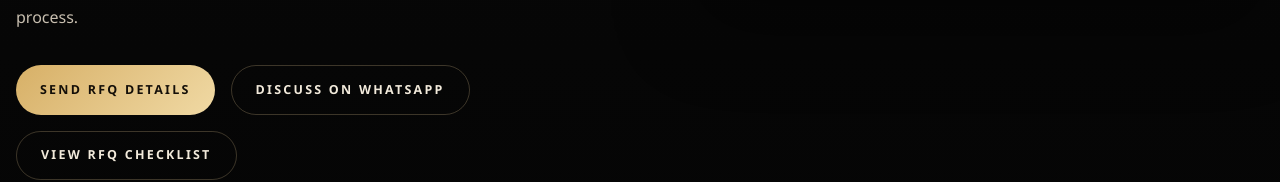
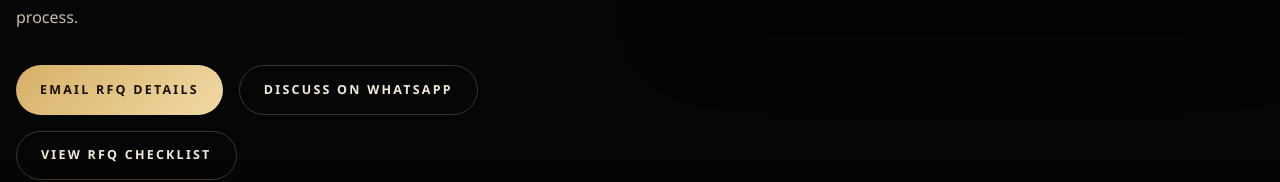
Before and after one commit to nicolsonhuang-byte/hsxdiecasting, a Next.js app: page /b2b-oem-project-review in a window 1280 px wide. Shown: the part 612-794 px from the top of the page. Built offline with nearby package versions, Linux system fonts and the light colour scheme.

Commit message:
Fix project review RFQ path and equipment facts

```diff
--- a/src/app/b2b-oem-project-review/page.tsx
+++ b/src/app/b2b-oem-project-review/page.tsx
@@ -23,6 +23,8 @@ export const metadata: Metadata = {
 
 const contactDetails = {
   email: "nicolson@hsxdiecasting.com",
+  emailHref:
+    "mailto:nicolson@hsxdiecasting.com?subject=OEM%20Aluminum%20Die%20Casting%20Project%20Review&body=Hello%20HSX%20DIECASTING%2C%0A%0AI%20would%20like%20to%20request%20an%20OEM%20aluminum%20die%20casting%20project%20review.%0A%0AProduct%20application%3A%0ATarget%20material%3A%0AEstimated%20quantity%3A%0ATolerance%20requirements%3A%0ASurface%20finishing%3A%0APacking%20requirements%3A%0A%0AI%20will%20attach%20drawings%2C%203D%20files%2C%20or%20sample%20photos%20where%20available.%0A%0ARegards%2C",
   phone: "+86 176 6615 5283",
   whatsappHref:
     "https://wa.me/8617666155283?text=Hello%20HSX%20Diecasting%2C%20I%20would%20like%20to%20send%20B2B%20OEM%20project%20details%20for%20evaluation.",
@@ -56,7 +58,8 @@ const aluminumProjectTypes = [
 ];
 
 const aluminumCapabilities = [
-  "200T / 300T aluminum die casting machines",
+  "280T and 320T aluminum die casting machines",
+  "200T / 300T Product Capability Range for suitable small-to-medium aluminum die casting parts",
   "Trimming and deburring after die casting",
   "In-house bench drilling and multi-spindle drilling",
   "In-house desktop tapping and multi-spindle tapping",
@@ -249,7 +252,7 @@ const internalLinks = [
     href: "/blog/rfq-checklist-custom-oem-aluminum-die-casting-parts",
   },
   {
-    label: "Send RFQ Details",
+    label: "Contact HSX",
     href: "/contact",
   },
   {
@@ -317,9 +320,9 @@ export default function B2bOemProjectReviewPage() {
             </p>
 
             <div className="mt-8 flex flex-col gap-4 sm:flex-row sm:flex-wrap">
-              <Link href="/contact" className="gold-button text-center">
-                Send RFQ Details
-              </Link>
+              <a href={contactDetails.emailHref} className="gold-button text-center">
+                Email RFQ Details
+              </a>
               <a
                 href={contactDetails.whatsappHref}
                 className="outline-button text-center"
@@ -501,9 +504,9 @@ export default function B2bOemProjectReviewPage() {
                 ))}
               </div>
               <div className="mt-6 flex flex-col gap-4 sm:flex-row sm:flex-wrap">
-                <Link href="/contact" className="gold-button text-center">
-                  Send RFQ Details
-                </Link>
+                <a href={contactDetails.emailHref} className="gold-button text-center">
+                  Email RFQ Details
+                </a>
                 <Link
                   href="/products/oem-aluminum-die-casting-parts"
                   className="outline-button text-center"
@@ -757,11 +760,13 @@ export default function B2bOemProjectReviewPage() {
               category.
             </p>
             <p className="mt-5 text-base leading-8 text-[#c9c1b2]">
-              For aluminum die casting projects, HSX supports 200T / 300T
-              aluminum die casting machines, multi-axis drilling, multi-axis
-              tapping, polishing / grinding, powder coating, paint spraying,
-              QC, and packing. CNC machining and anodizing can be coordinated
-              with partner resources when required by the project.
+              For aluminum die casting projects, HSX operates 280T and 320T
+              aluminum die casting machines. The practical product scope includes
+              suitable small-to-medium parts within the 200T / 300T Product
+              Capability Range, together with multi-axis drilling, multi-axis
+              tapping, polishing / grinding, powder coating, spray painting, QC,
+              and packing. CNC machining and anodizing can be coordinated through
+              partner-supported resources when required by the project.
             </p>
             <p className="mt-5 text-base leading-8 text-[#c9c1b2]">
               HSX reviews each project against the product application,
@@ -806,18 +811,17 @@ export default function B2bOemProjectReviewPage() {
                   Email or WhatsApp for Project Review
                 </h2>
                 <p className="mt-5 max-w-2xl text-base leading-8 text-[#2d2417] sm:text-lg">
-                  Buyers can send RFQ details by contact form, email, or
-                  WhatsApp. Keep the message focused on project review,
-                  drawings, application, quantity, machining, finishing, and
-                  packing needs.
+                  Buyers can send RFQ details directly by email or WhatsApp. Keep
+                  the message focused on project review, drawings, application,
+                  quantity, machining, finishing, and packing needs.
                 </p>
                 <div className="mt-8 flex flex-col gap-4 sm:flex-row sm:flex-wrap">
-                  <Link
-                    href="/contact"
+                  <a
+                    href={contactDetails.emailHref}
                     className="rounded-full bg-[#120f08] px-6 py-3 text-center text-sm font-semibold uppercase tracking-[0.18em] text-[#f8f2e6] transition-transform duration-200 hover:-translate-y-0.5"
                   >
-                    Send RFQ Details
-                  </Link>
+                    Email RFQ Details
+                  </a>
                   <a
                     href={contactDetails.whatsappHref}
                     className="rounded-full border border-[#2b2216]/20 px-6 py-3 text-center text-sm font-semibold uppercase tracking-[0.18em] text-[#22190d] transition-colors hover:bg-[#120f08] hover:text-[#f8f2e6]"
@@ -851,11 +855,11 @@ export default function B2bOemProjectReviewPage() {
                 <div className="mt-6 border-t border-[#2b2216]/15 pt-6 text-sm leading-7 text-[#2c2316]">
                   <p>
                     <span className="font-semibold">Email: </span>
-                    {contactDetails.email}
+                    <a href={contactDetails.emailHref}>{contactDetails.email}</a>
                   </p>
                   <p>
                     <span className="font-semibold">WhatsApp: </span>
-                    {contactDetails.phone}
+                    <a href={contactDetails.whatsappHref}>{contactDetails.phone}</a>
                   </p>
                 </div>
               </div>
```
